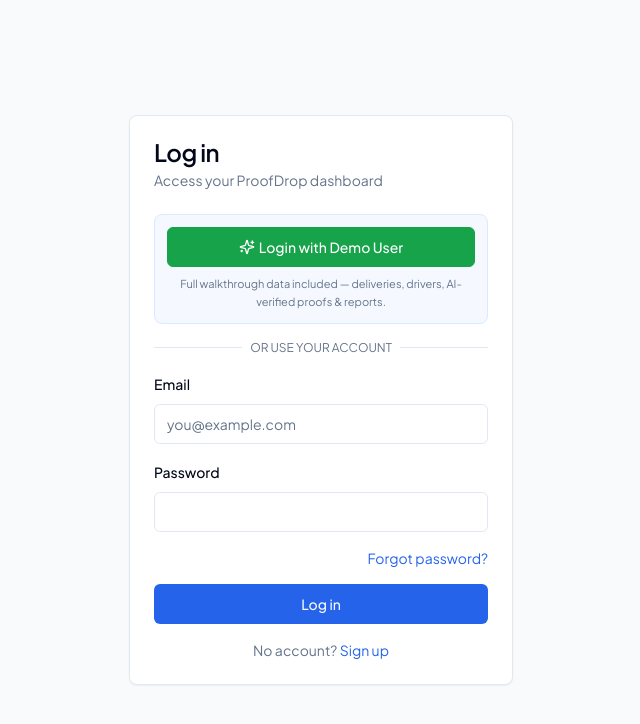
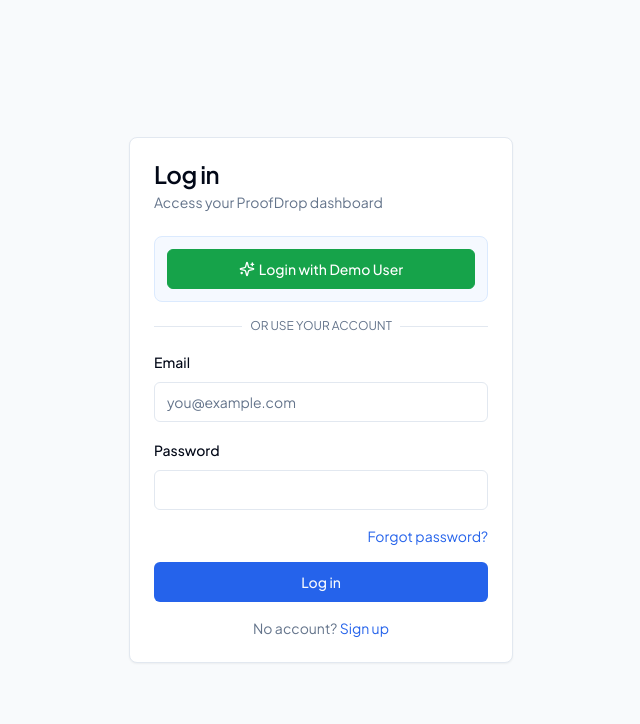
Before and after one commit to hemanth-sharma/ProofDrop, a Next.js app: page /login in a window 1280 px wide. Shown: the top 724 px of the page, without its empty margins (319-959 px from the left). Built offline with nearby package versions, Linux system fonts and the light colour scheme; no server answers.

Commit message:
Login Demo UI Fix

```diff
--- a/app/login/page.tsx
+++ b/app/login/page.tsx
@@ -101,9 +101,9 @@
             <Sparkles className="mr-1 h-4 w-4" />
             Login with Demo User
           </Button>
-          <p className="mt-2 text-center text-[11px] text-slate-500 leading-relaxed">
+          {/* <p className="mt-2 text-center text-[11px] text-slate-500 leading-relaxed">
             Full walkthrough data included — deliveries, drivers, AI-verified proofs &amp; reports.
-          </p>
+          </p> */}
         </div>
           <div className="relative">
             <div className="absolute inset-0 flex items-center">
```
